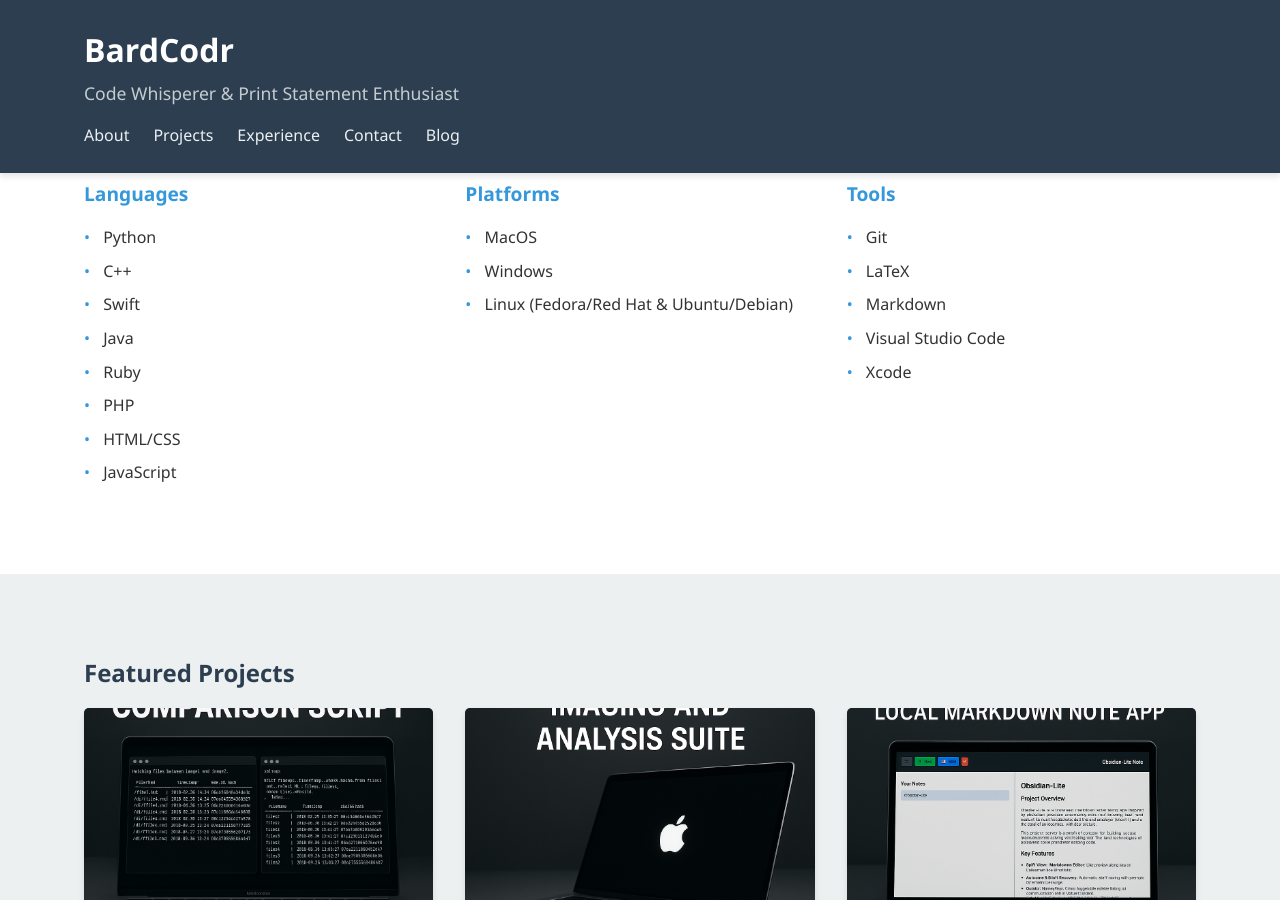
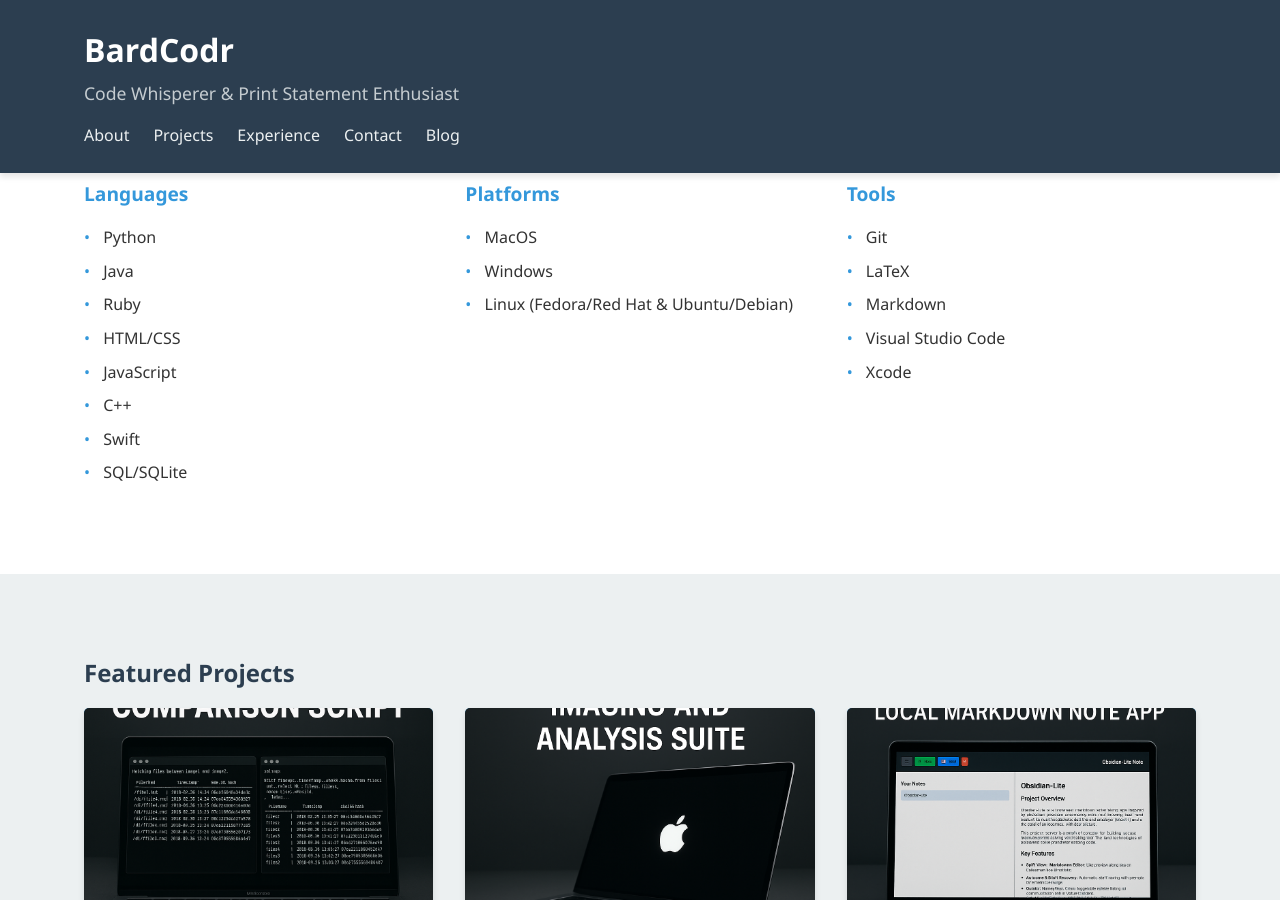
Before and after one commit to jdhunterae/jdhunterae.github.io, a Jekyll site: the page built from index.md, in a window 1280 px wide and 900 px high, scrolled down 1115 px. Built offline with Jekyll 4.4.1, drawn with Linux system fonts in a browser that asks for light colours; nearby versions of some CDN libraries.

```diff
--- a/_includes/sections/about.html
+++ b/_includes/sections/about.html
@@ -26,13 +26,13 @@
             <h3>Languages</h3>
             <ul>
               <li>Python</li>
+              <li>Java</li>
+              <li>Ruby</li>
+              <li>HTML/CSS</li>
+              <li>JavaScript</li>
               <li>C++</li>
               <li>Swift</li>
-              <li>Java</li>
-              <li>Ruby</li>
-              <li>PHP</li>
-              <li>HTML/CSS</li>
-              <li>JavaScript</li>
+              <li>SQL/SQLite</li>
             </ul>
           </div>
           <div class="skill-category">
```
Also changed, not shown: Gemfile.lock (deleted), 1 other file.
